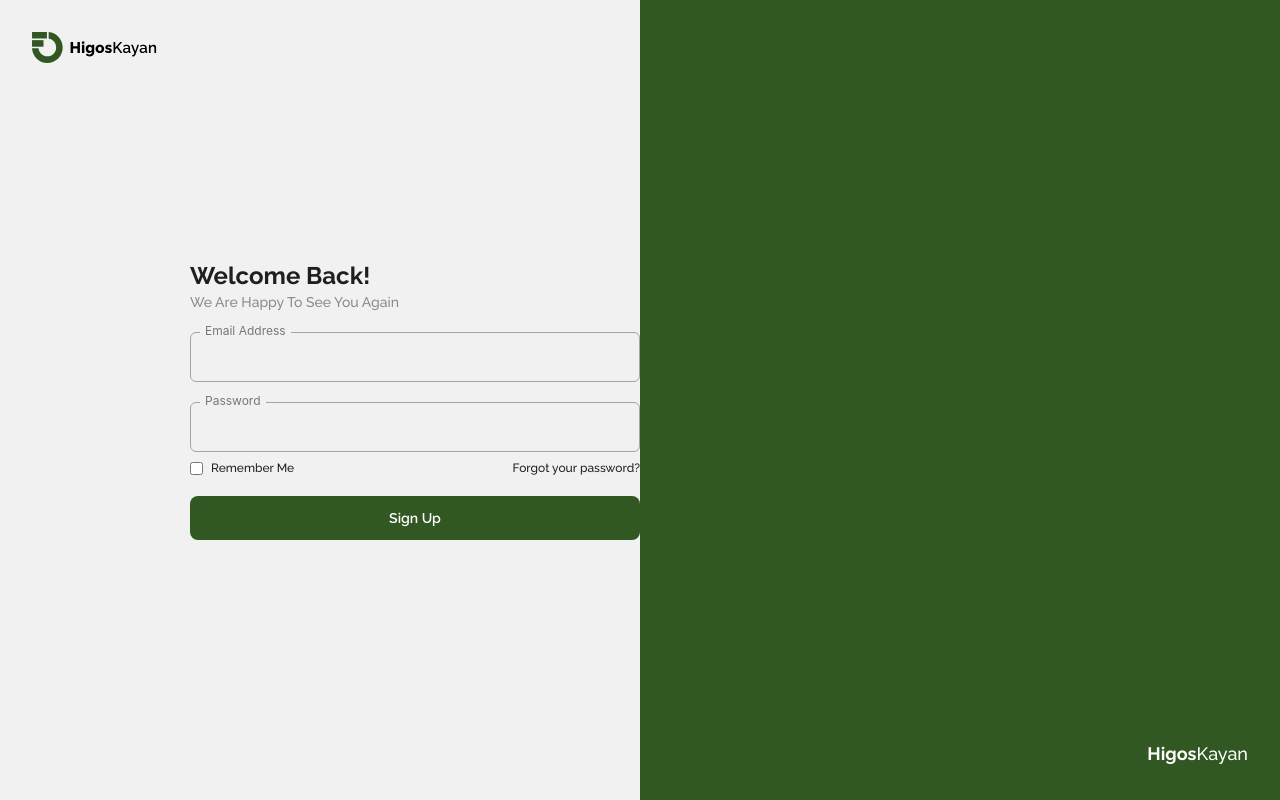
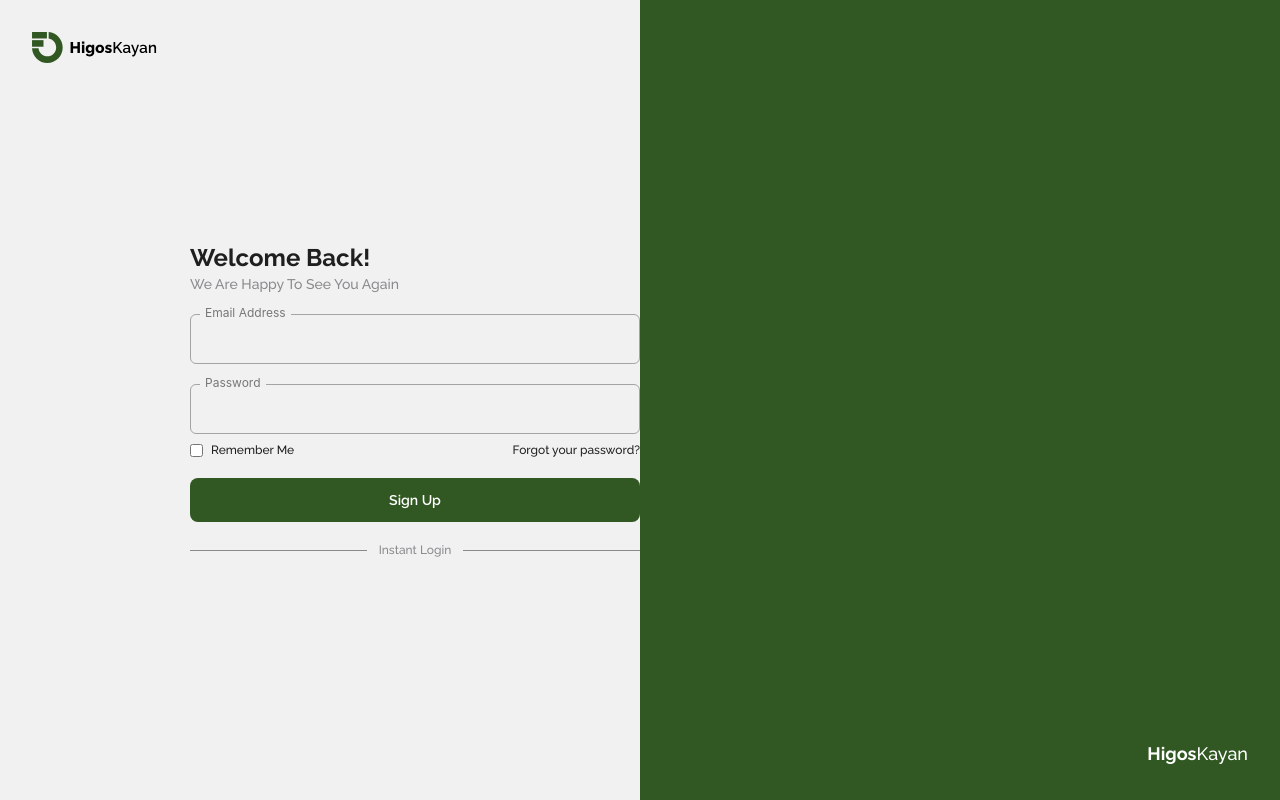
Before and after one commit to JhamelMamasao/FrontEnd-ToDoList, a React (Vite) app: page / in a window 1280 px wide. Built offline with nearby package versions, Linux system fonts and the light colour scheme.

Commit message:
instant login line

```diff
--- a/src/pages/Login.tsx
+++ b/src/pages/Login.tsx
@@ -35,9 +35,22 @@ export const Login = () => {
                     <div className='button bg-green p-3 mt-5 text-white font-raleway rounded-lg text-sm flex items-center font-semibold justify-center'>
                         Sign Up
                     </div>
+
+                    <div className='flex items-center w-full text-center mt-5'>
+                        <div className="flex-1 border-t border-gray-subtext"></div>
+                        <span className="px-3 text-gray-subtext whitespace-nowrap text-xs font-raleway font-medium">
+                            Instant Login
+                        </span>
+                        <div className="flex-1 border-t border-gray-subtext"></div>
+                    </div>
+
+
                 </div>
 
+
             </div>
+
+
         </div>
 
         {/* Right */}
```
